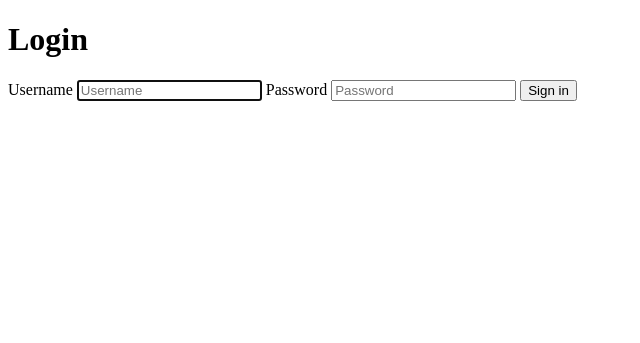
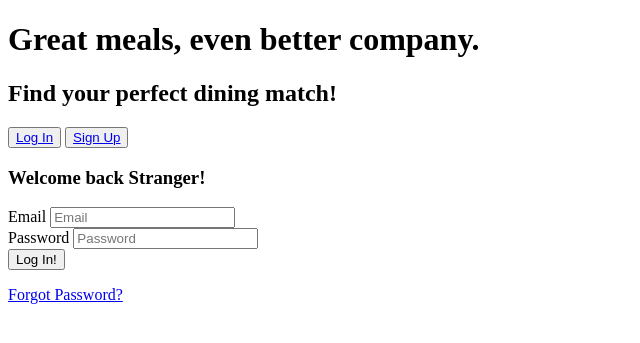
Before and after one commit to Archie-Henderson/Dinner-With-a-Stranger, a Django app: template templates/registration/login.html in a window 1280 px wide. Shown: the top 343 px of the page, without its empty margins (0-640 px from the left). Run offline with Django 3.2, Linux system fonts and the light colour scheme; the template is opened without the code that fills it, so the values that code supplies are empty.

Commit message:
corrected login template

```diff
--- a/templates/registration/login.html
+++ b/templates/registration/login.html
@@ -5,23 +5,48 @@
 {% endblock %}
 
 {% block content %}
-    <div class="jumbotron p-4">
-        <div class="container">
-            <h1 class="jumbotron-heading">Login</h1>
+    <!-- Hero Section with Description -->
+    <div class="hero-container">
+        <h1>Great meals, even better company.</h1>
+        <h2>Find your perfect dining match!</h2>
+    </div>
+
+    <!-- Login Form Section -->
+    <div class="login-container">
+        <div class="login-box">
+            <div class="login-buttons">
+                <!-- Button to switch between Login/Sign Up -->
+                <button class="btn active" id="login-btn">
+                    <a href="{% url 'auth_login' %}">Log In</a>
+                </button>
+                <button class="btn" id="signup-btn">
+                    <a href="{% url 'registration_register' %}">Sign Up</a>
+                </button>
+            </div>
+
+            <div class="login-welcome-back">
+                <h3>Welcome back Stranger!</h3>
+            <div>
+
+            <form method="post" action=".">
+                {% csrf_token %}
+                <div class="form-field">
+                    <label for="id_username">Email</label>
+                    <input type="email" name="username" id="id_username" class="form-control" placeholder="Email" required>
+                </div>
+
+                <div class="form-field">
+                    <label for="id_password">Password</label>
+                    <input type="password" name="password" id="id_password" class="form-control" placeholder="Password" required>
+                </div>
+
+                <div class="form-actions">
+                    <button class="btn btn-submit" type="submit">Log In!</button>
+                    <p class="forgot-password">
+                        <a href="{% url 'auth_password_change' %}">Forgot Password?</a>
+                    </p>
+                </div>
+            </form>
         </div>
     </div>
-
-    <div class="container">
-        <form class="form-signin" role="form" method="post" action=".">
-            {% csrf_token %}
-            <label for="inputUsername" class="sr-only">Username</label>
-            <input type="text" name="username" id="id_username" class="form-control"
-            placeholder="Username" required autofocus>
-            <label for="inputPassword" class="sr-only">Password</label>
-            <input type="password" name="password" id="id_password" class="form-control"
-            placeholder="Password" required>
-            <button class="btn btn-lg btn-primary btn-block" type="submit"
-            value="Submit">Sign in</button>
-        </form>
-    </div>
 {% endblock %}
```
